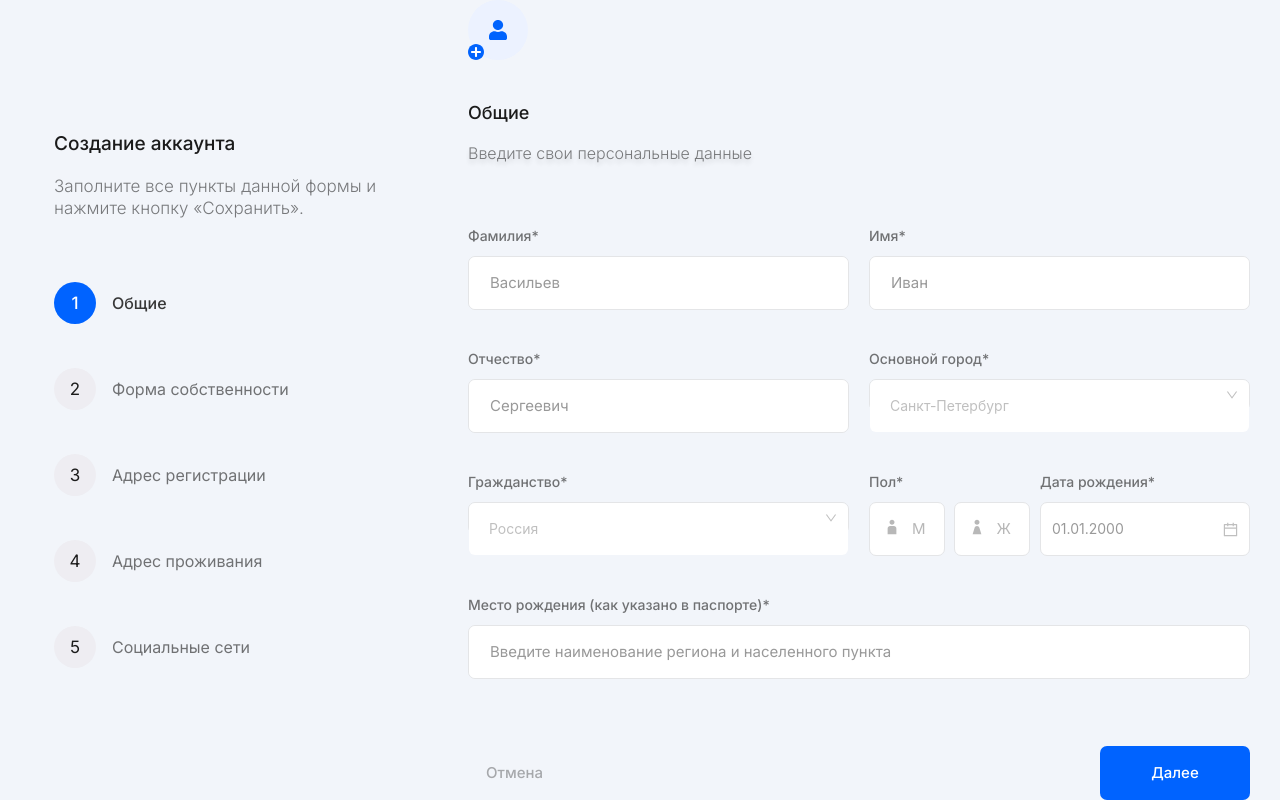
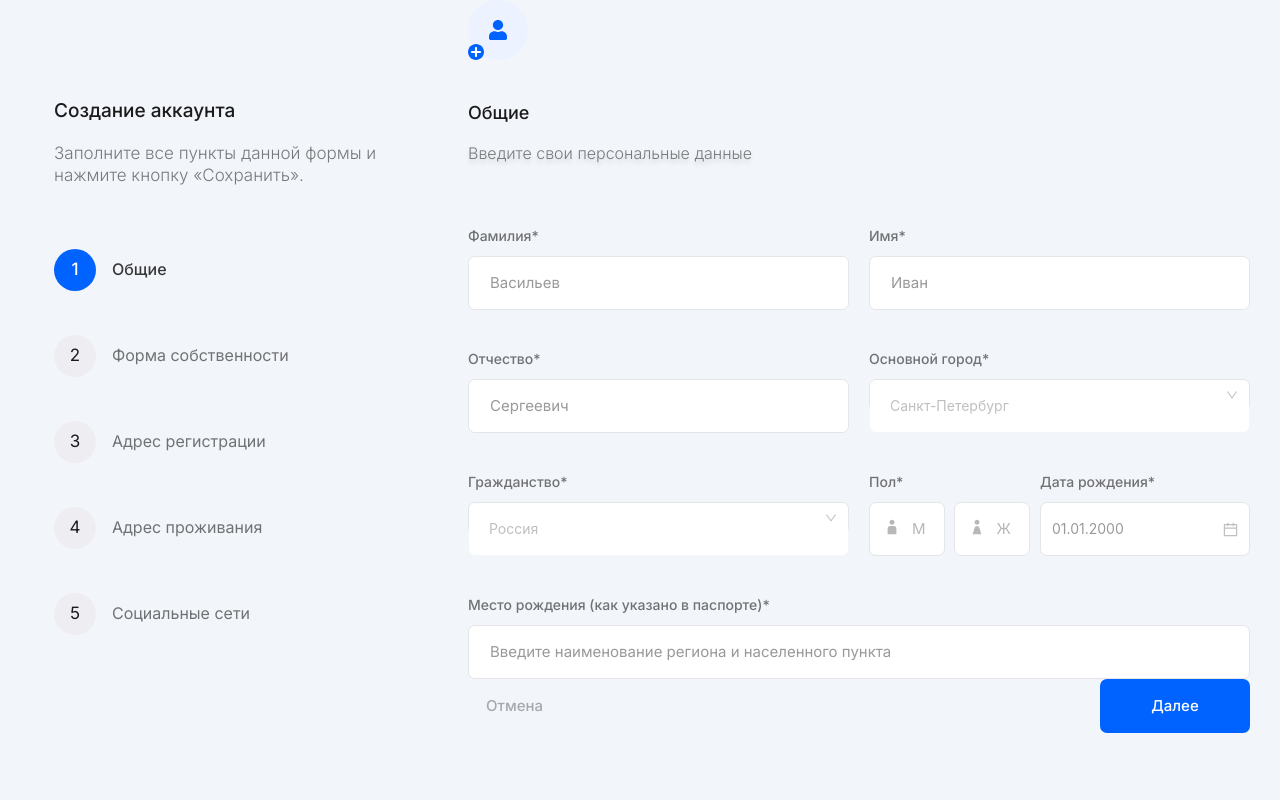
Before and after one commit to NIMBR133/form-by-steps, a React (Vite) app: page / in a window 1280 px wide. Built offline with nearby package versions, Linux system fonts and the light colour scheme.

Commit message:
fix-styles

```diff
--- a/src/pages/FormWithSteps/FormWithSteps.style.ts
+++ b/src/pages/FormWithSteps/FormWithSteps.style.ts
@@ -20,7 +20,7 @@
   }
 
   @media ${mediaDevice.md} {
-    grid-template-rows: 1fr 1fr;
+    grid-template-rows: auto;
   }
 `;
 
--- a/src/pages/FormWithSteps/components/FormLayout/FormLayout.style.ts
+++ b/src/pages/FormWithSteps/components/FormLayout/FormLayout.style.ts
@@ -8,7 +8,7 @@
   align-items: center;
 
   @media ${mediaDevice.lg} {
-    margin-top: 10px;
+    padding-top: 16px;
     box-shadow: 0px -4px 8px 0px rgba(34, 60, 80, 0.1);
   }
 `;
@@ -34,7 +34,7 @@
 
   @media ${mediaDevice.md} {
     padding-right: 16px;
-    padding-bottom: 16px;
+    padding-left: 16px;
     max-height: 100%;
   }
 `;
--- a/src/styles/GlobalStyles/GlobalStyles.tsx
+++ b/src/styles/GlobalStyles/GlobalStyles.tsx
@@ -22,5 +22,5 @@
   html{scroll-behavior: smooth;}
   h1,h2,h3,h4,h5,h6{font-size:inherit;font-weight:inherit;margin:0;padding:0;}
   *{padding:0;margin:0;border:0;}
-  #root{width: 100%;height: 100%; background: #f2f5fa;}
+  #root{width: 100%;min-height: 100%; background: #f2f5fa;}
 `;
```
